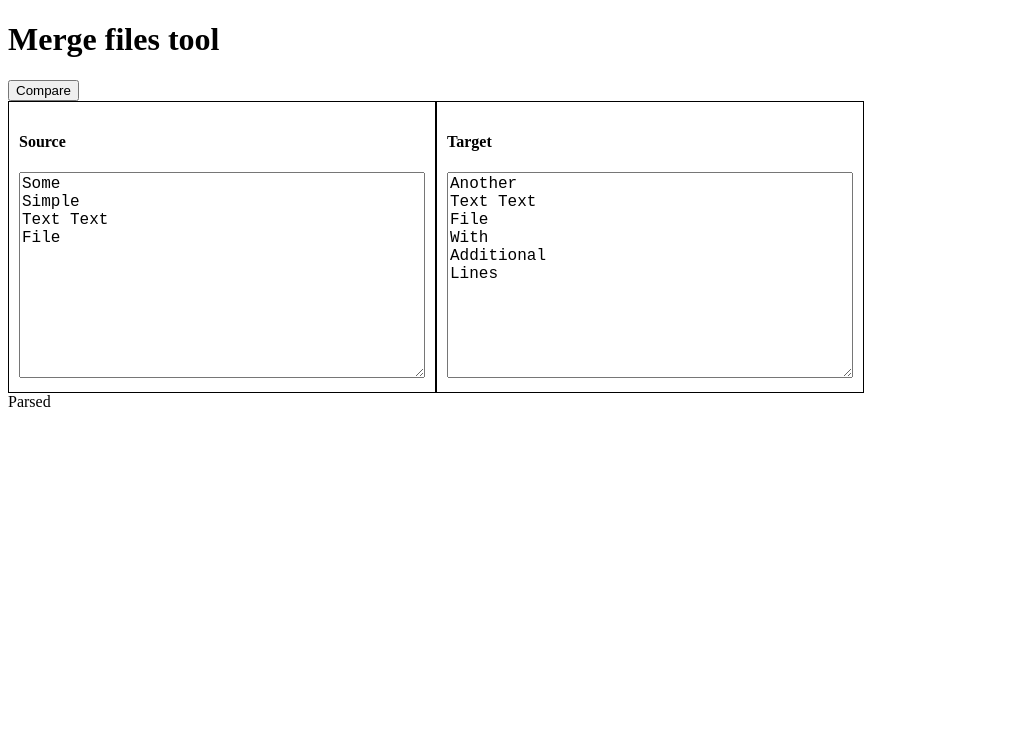
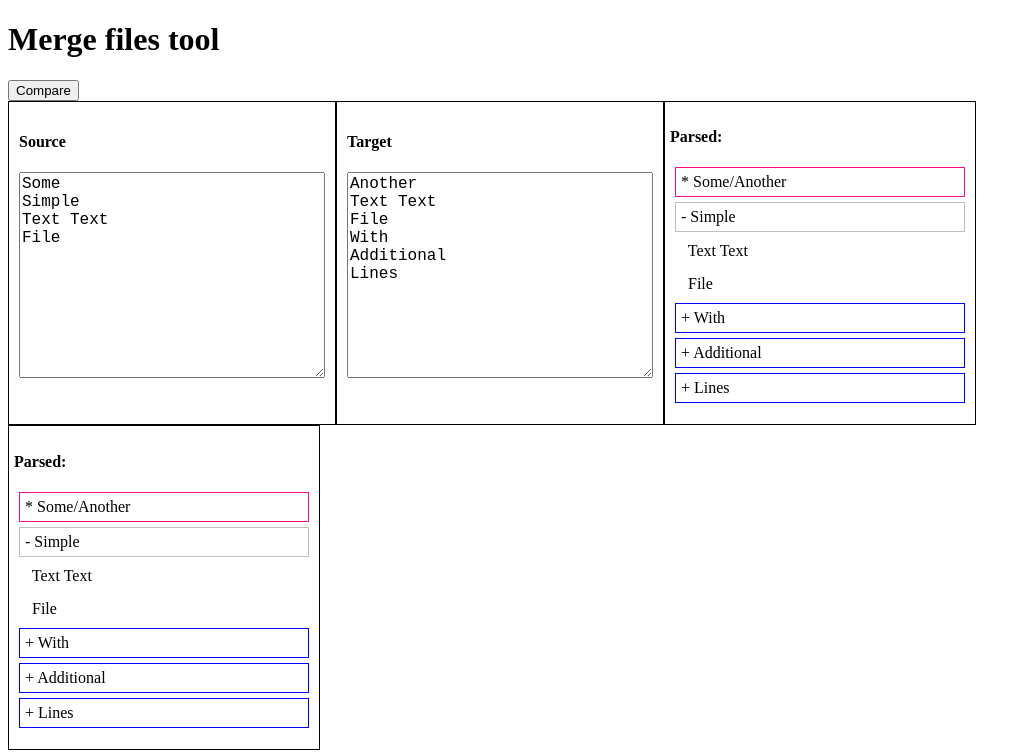
Before and after one commit to eugenebelov/merge-app, an Angular app: page / in a window 1280 px wide. Both pictures are taken after a click on the button "Compare". Shown: the top 756 px of the page, without its empty margins (0-1031 px from the left). Built offline with nearby package versions, Linux system fonts and the light colour scheme.

Commit message:
add style for components

```diff
--- /dev/null
+++ b/src/app/merge/merge.component.css
@@ -0,0 +1,17 @@
+#merge-view {
+  display: flex;
+  flex-direction: row;
+}
+
+#merge-view .source-panel,
+#merge-view .target-panel {
+  border: 1px solid #000;
+  padding: 10px;
+}
+
+#merge-view .source-panel .ta-source,
+#merge-view .target-panel .ta-target{
+  font-size: 16px;
+  height: 200px;
+  width: 300px;
+}
--- a/src/app/merge/merge.component.html
+++ b/src/app/merge/merge.component.html
@@ -12,4 +12,6 @@
     <h4>{{titleTarget}}</h4>
     <textarea class="ta-target" [(ngModel)]='targetValue'></textarea>
    </div>
+
+   <parsed-result></parsed-result>
 </div>
--- a/src/app/merge/merge.component.ts
+++ b/src/app/merge/merge.component.ts
@@ -5,7 +5,8 @@ import { DiffService } from '../diffService/diff.service';
 
 @Component({
   selector: 'merge-view',
-  templateUrl: './merge.component.html'
+  templateUrl: './merge.component.html',
+  styleUrls: ['./merge.component.css']
 })
 export class Merge {
   titleSource = 'Source';
--- /dev/null
+++ b/src/app/parsed/parsedResult.component.css
@@ -0,0 +1,28 @@
+#result {
+  display: flex;
+  flex-direction: column;
+  width: 300px;
+  min-height: 300px;
+  border: 1px solid #000;
+  padding: 5px;
+}
+
+#result .result-list {
+  padding: 0
+}
+
+#result .result-list li {
+  list-style: none;
+  padding: 5px;
+  margin: 5px;
+}
+
+#result .result-list li.deleted {
+  border: 1px solid #C0C0C0;
+}
+#result .result-list li.added {
+  border: 1px solid #0000FF;
+}
+#result .result-list li.modified {
+  border: 1px solid #FF0F87;
+}
--- a/src/app/parsed/parsedResult.component.html
+++ b/src/app/parsed/parsedResult.component.html
@@ -1 +1,18 @@
-<div id="result">Parsed</div>
+<div id="result">
+  <div class="">
+    <h4>Parsed:</h4>
+    <ul class="result-list">
+      <li *ngFor="let item of difference"
+        [class.deleted]="item.deleted"
+        [class.added]="item.added"
+        [class.modified]="item.modified"
+        [class.not-changed]="item.modified == false">
+        <span *ngIf='item.deleted'> - </span>
+        <span *ngIf='item.added'> + </span>
+        <span *ngIf='item.modified'> * </span>
+        <span *ngIf='item.modified == false'> &nbsp; </span>
+        <span class="value">{{item.value}}</span>
+      </li>
+    </ul>
+  </div>
+</div>
--- a/src/app/parsed/parsedResult.component.ts
+++ b/src/app/parsed/parsedResult.component.ts
@@ -5,13 +5,15 @@ import { DiffService } from '../diffService/diff.service';
 
 @Component({
   selector: 'parsed-result',
-  templateUrl: './parsedResult.component.html'
+  templateUrl: './parsedResult.component.html',
+  styleUrls: ['parsedResult.component.css']
 })
 export class ParsedResult {
   titleSource = "Source";
   titleTarget = "Target";
 
   private subscribeToDiff: Subscription;
+  private difference:Array<any>;
 
   constructor(private diffService: DiffService) {}
 
@@ -29,5 +31,6 @@ export class ParsedResult {
 
   private buildResult(diff:Array<any>) {
     console.debug('buildResult', diff);
+    this.difference = diff;
   }
 }
```
